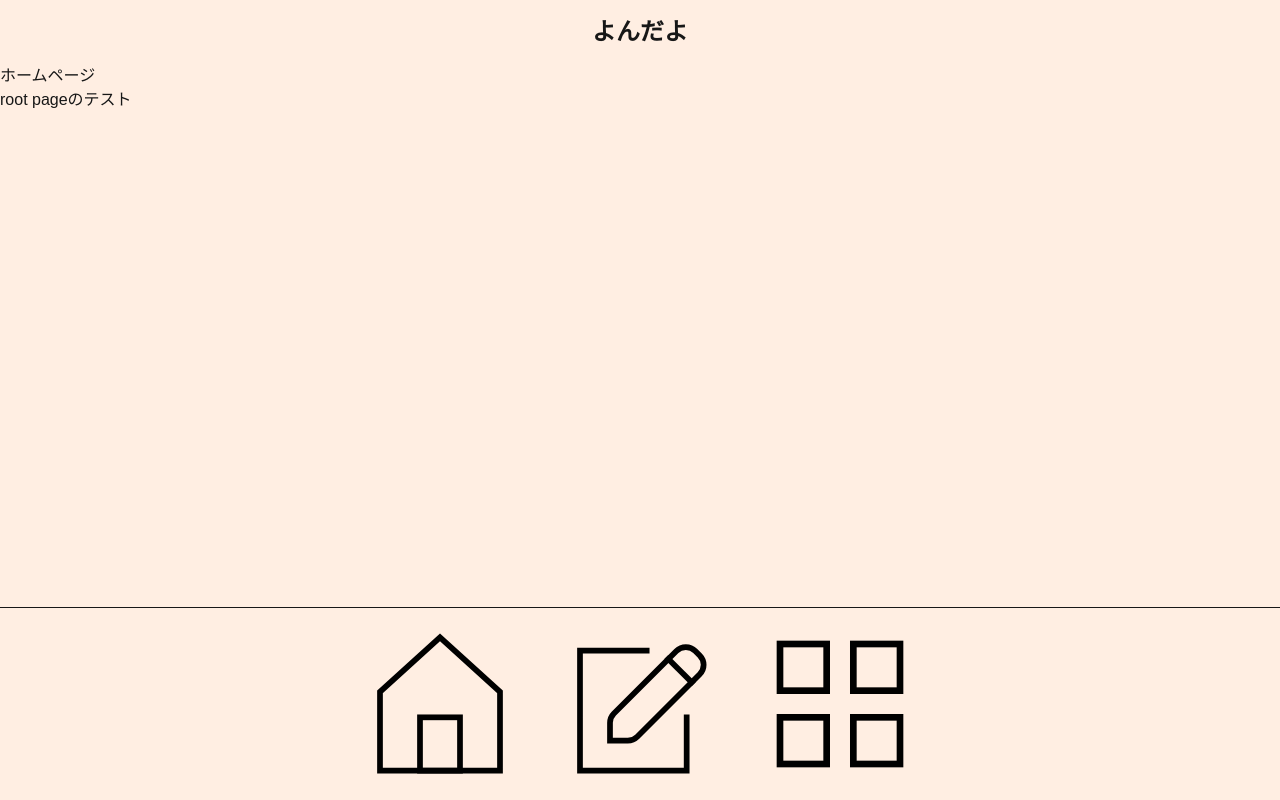
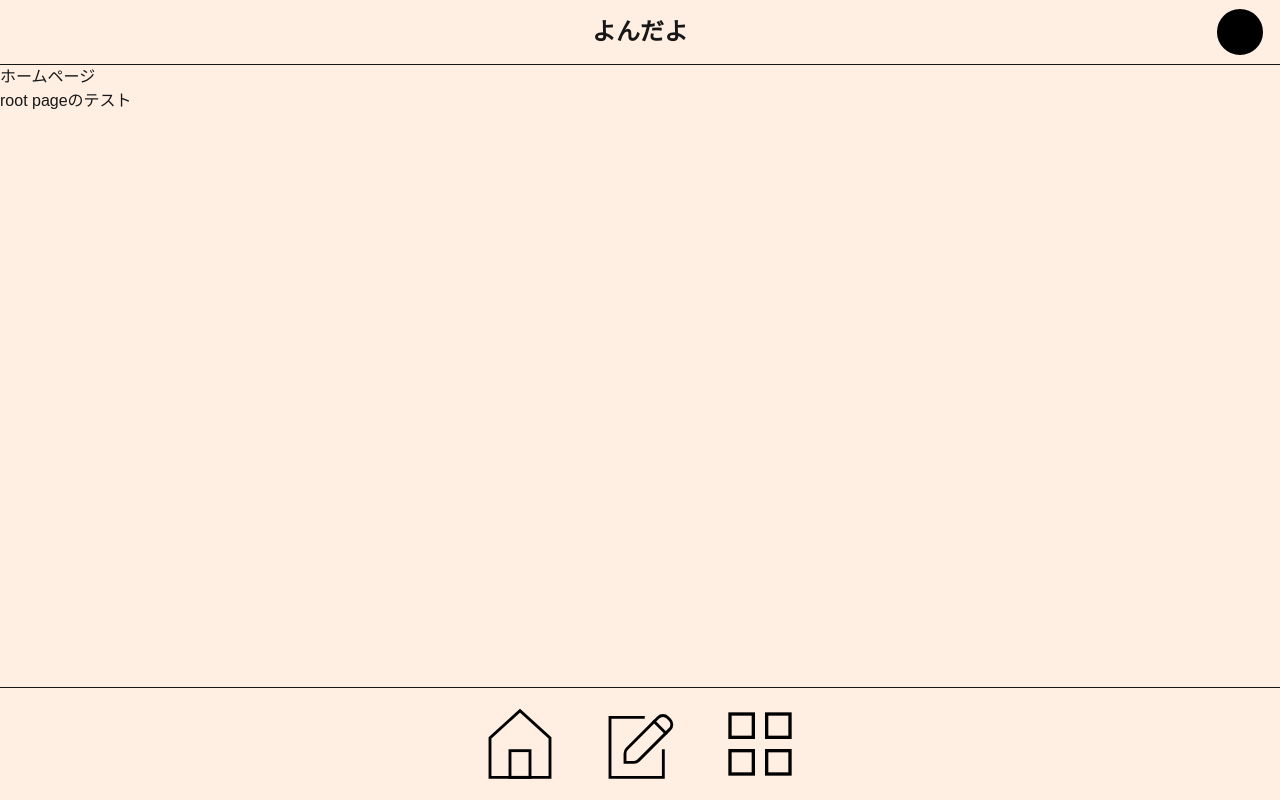
Before and after one commit to Siokonbu966/yondayo, a Next.js app in the folder my-app/: page / in a window 1280 px wide. Built offline with nearby package versions, Linux system fonts and the light colour scheme.

Commit message:
feat: user iconのモックを追加

```diff
--- a/my-app/src/app/layout.tsx
+++ b/my-app/src/app/layout.tsx
@@ -11,8 +11,13 @@ export default function RootLayout({
     <html lang="ja">
       <body style={{ backgroundColor: '#ffeee2'}}>
 
-        <header className="flex justify-center p-4">
-          <h2 className="text-2xl font-bold">よんだよ</h2>
+        <header className="grid grid-cols-3 items-center border-b px-4">
+          <h2 className="col-start-2 text-center p-4 text-2xl font-bold">よんだよ</h2>
+          <div className="col-start-3 justify-self-end w-12 h-12">
+            <svg viewBox="0 0 24 24" aria-hidden="true">
+              <circle cx="12" cy="12" r="10" stroke="#000000" strokeWidth={3} />r
+            </svg>
+          </div>
         </header>
 
         <main className="flex-1">{children}</main>
@@ -24,21 +29,21 @@ export default function RootLayout({
             alt="home icon"
             width={34}
             height={34}
-            className="w-15 h-15 sm:w-30 sm:h-30 lg:w-40 lg:h-40"
+            className="w-15 h-15 sm:w-17 sm:h-17 lg:w-20 lg:h-20"
             />
             <Image
               src="/Icon_memo.svg"
               alt="memo icon"
               width={34}
               height={34}
-              className="w-15 h-15 sm:w-30 sm:h-30 lg:w-40 lg:h-40"
+              className="w-15 h-15 sm:w-17 sm:h-17 lg:w-20 lg:h-20"
             />
             <Image
               src="/Icon_grid.svg"
               alt="grid icon"
               width={34}
               height={34}
-              className="w-15 h-15 sm:w-30 sm:h-30 lg:w-40 lg:h-40"
+              className="w-15 h-15 sm:w-17 sm:h-17 lg:w-20 lg:h-20"
             />
           </div>
         </footer>
```
